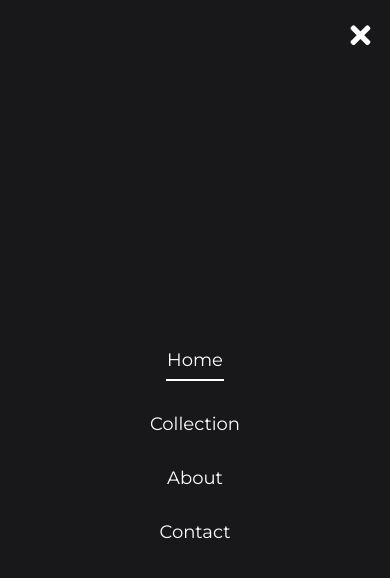
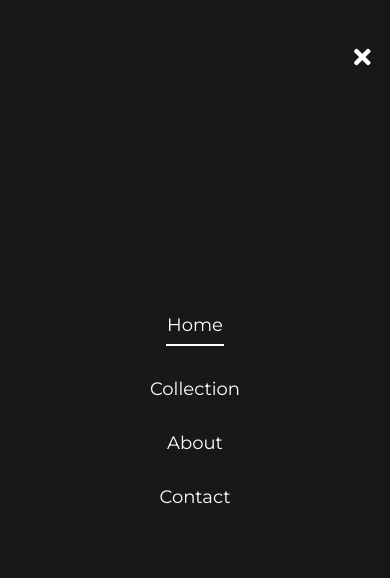
Before and after one commit to Elly-Wenani/Interior-Consultant, a plain HTML site: page index.html in a window 390 px wide. Both pictures are taken after a click on the element 352 px from the left and 36 px from the top of the page. Drawn offline with nearby package versions, Linux system fonts and the light colour scheme.

Commit message:
improved navbar

```diff
--- a/css/style.css
+++ b/css/style.css
@@ -58,7 +58,6 @@ body {
   border: 1px solid white;
   padding: 5px 10px;
   text-transform: uppercase;
-
   font-family: var(--font-Crimson);
   font-style: normal;
   font-weight: 200;
@@ -95,8 +94,10 @@ body {
 /* Media for navbar */
 
 @media screen and (max-width: 800px) {
+  .navbar {
+    padding-top: 26px;
+  }
   .logo-head {
-    margin-bottom: 30px;
     white-space: nowrap;
   }
 
@@ -110,7 +111,7 @@ body {
     justify-content: center;
     align-items: center;
     width: 100%;
-    height: 90vh;
+    height: 70vh;
     position: absolute;
     top: 50px;
     left: -110%;
@@ -124,6 +125,8 @@ body {
     opacity: 1;
     transition: all 0.6s ease;
     z-index: 1;
+
+    margin-top: 50px;
   }
 
   .right-container {
@@ -136,11 +139,7 @@ body {
   .menu-icon {
     color: var(--white);
     display: block;
-    position: absolute;
-    top: 0;
-    right: 0;
-    transform: translate(-100%, 60%);
-    font-size: 1.8rem;
+    font-size: 24px;
     cursor: pointer;
   }
 
```
